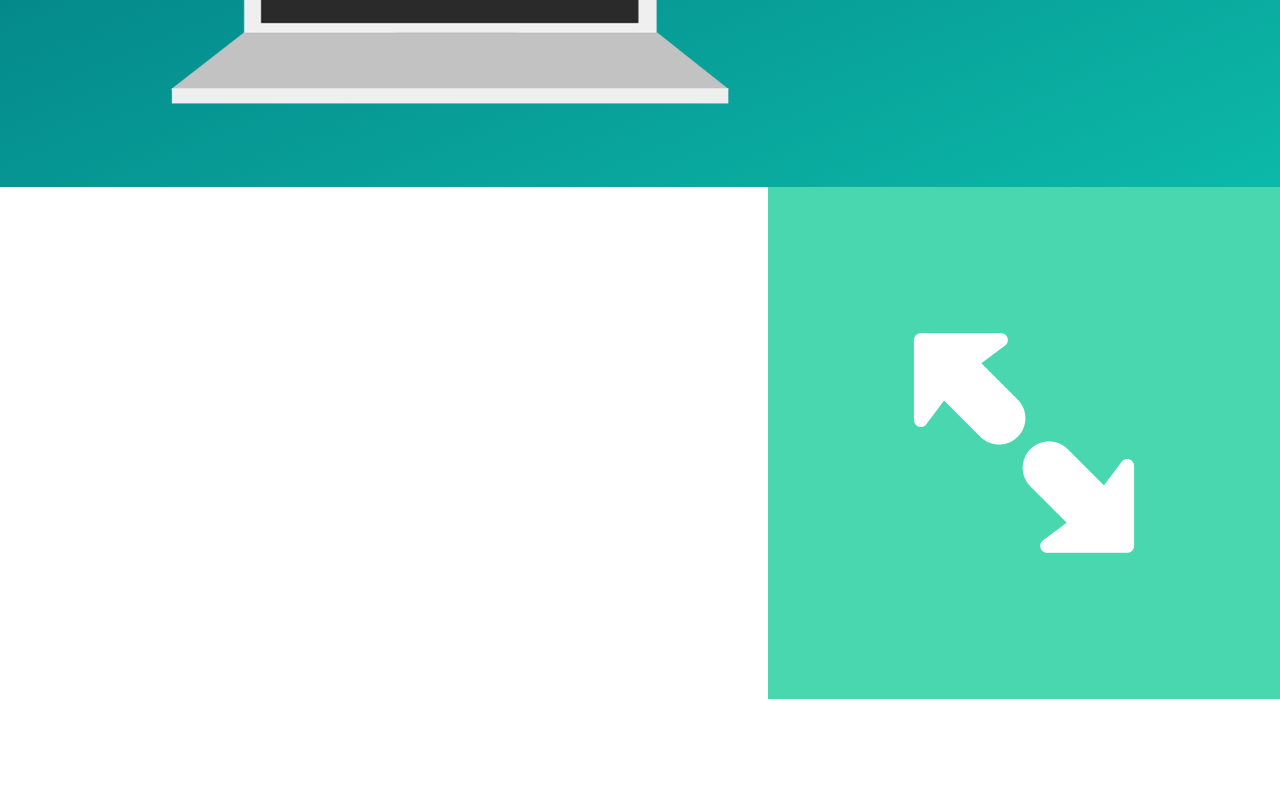
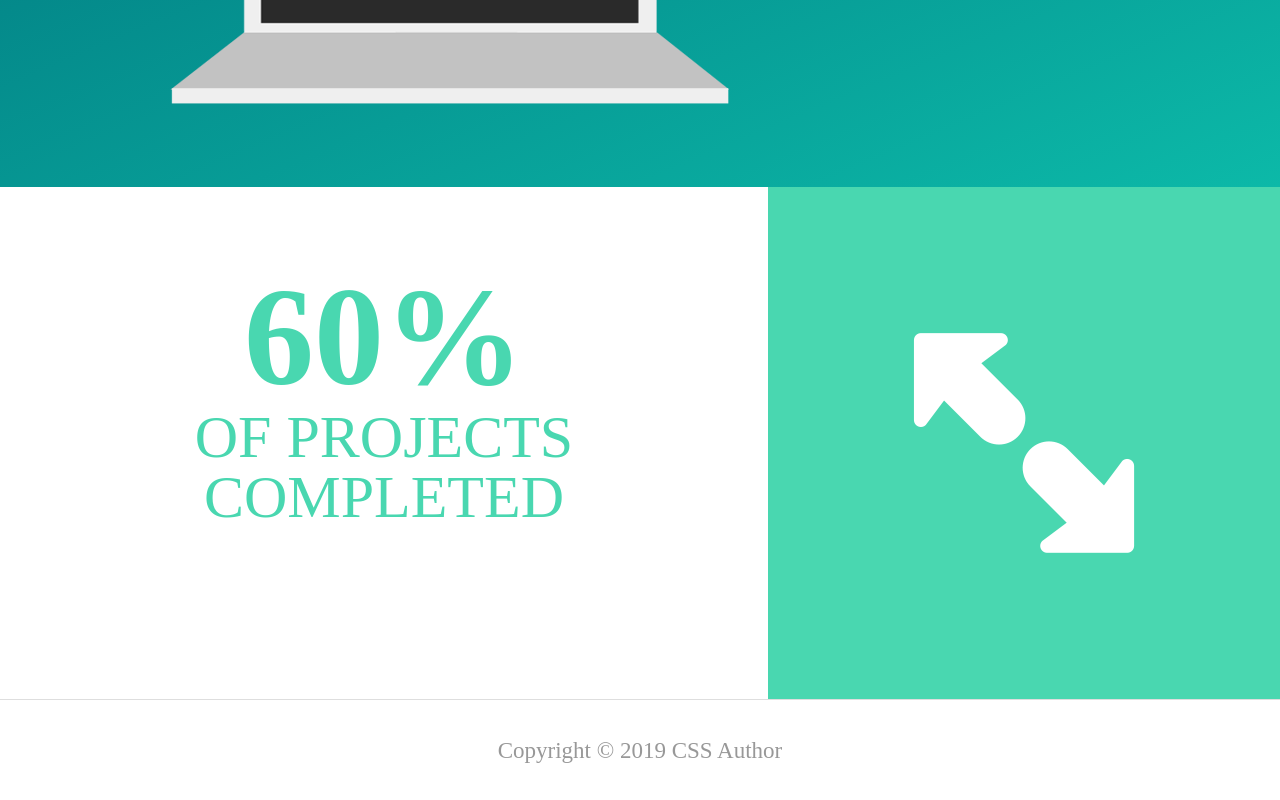
Before and after one commit to alina-kalashnyk/InternetShop-PromotionMarkUp, a plain HTML site: page index.html in a window 1280 px wide. Shown: the part 1408-2208 px from the top of the page. Before the commit the page ends 2107 px from the top, so only its background shows below. Drawn offline with nearby package versions, Linux system fonts and the light colour scheme.

Commit message:
Added mockup file

```diff
--- a/css/styles.less
+++ b/css/styles.less
@@ -25,6 +25,7 @@ a {
   max-width: 1024px;
   margin: 0 auto;
 }
+
 .btn-buy {
   height: 46px;
   display: flex;
@@ -45,6 +46,7 @@ a {
     line-height: 46px;
   }
 }
+
 header {
   height: 100px;
   .header {
@@ -300,11 +302,39 @@ header {
 .projects {
   height: 512px;
   display: flex;
+  border-bottom: 1px solid #dedede;
   .project-amount {
+    padding-top: 80px;
     width: 60%;
+    color: #49d7b0;
+    font-size: 60px;
+    text-transform: uppercase;
+    text-align: center;
+    .percents {
+      display: block;
+      font-size: 140px;
+      font-weight: 700;
+    }
   }
   .arrow {
     width: 40%;
     background: url(../img/arrows.png) no-repeat #49d7b0 center;
+    &:hover {
+      background-color: #d8c800;
+    }
   }
 }
+
+footer {
+  height: 100px;
+  position: relative;
+  span {
+    font-size: 23px;
+    font-family: "SegoeWPN";
+    color: #989898;
+    position: absolute;
+    top: 50%;
+    left: 50%;
+    transform: translate(-50%, -50%);
+  }
+}
--- a/index.html
+++ b/index.html
@@ -93,8 +93,14 @@
     </div>
 </section>
 <section class="projects">
-    <div class="project-amount"></div>
+    <div class="project-amount">
+        <span class="percents">60%</span>
+        <span>of projects<br> completed</span>
+    </div>
     <div class="arrow"></div>
 </section>
+<footer>
+       <span>Copyright &copy; 2019 CSS Author</span>
+</footer>
 </body>
 </html>
```
